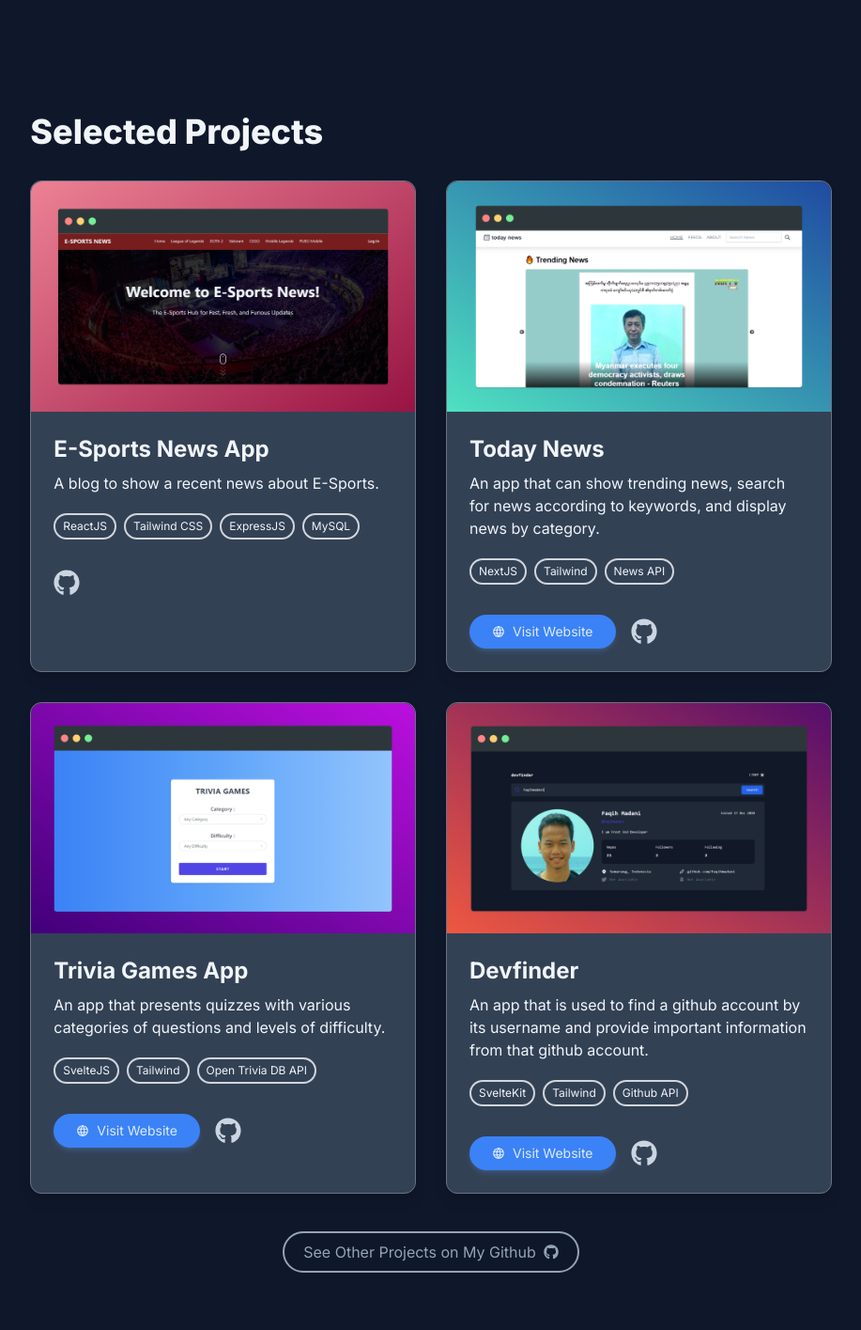
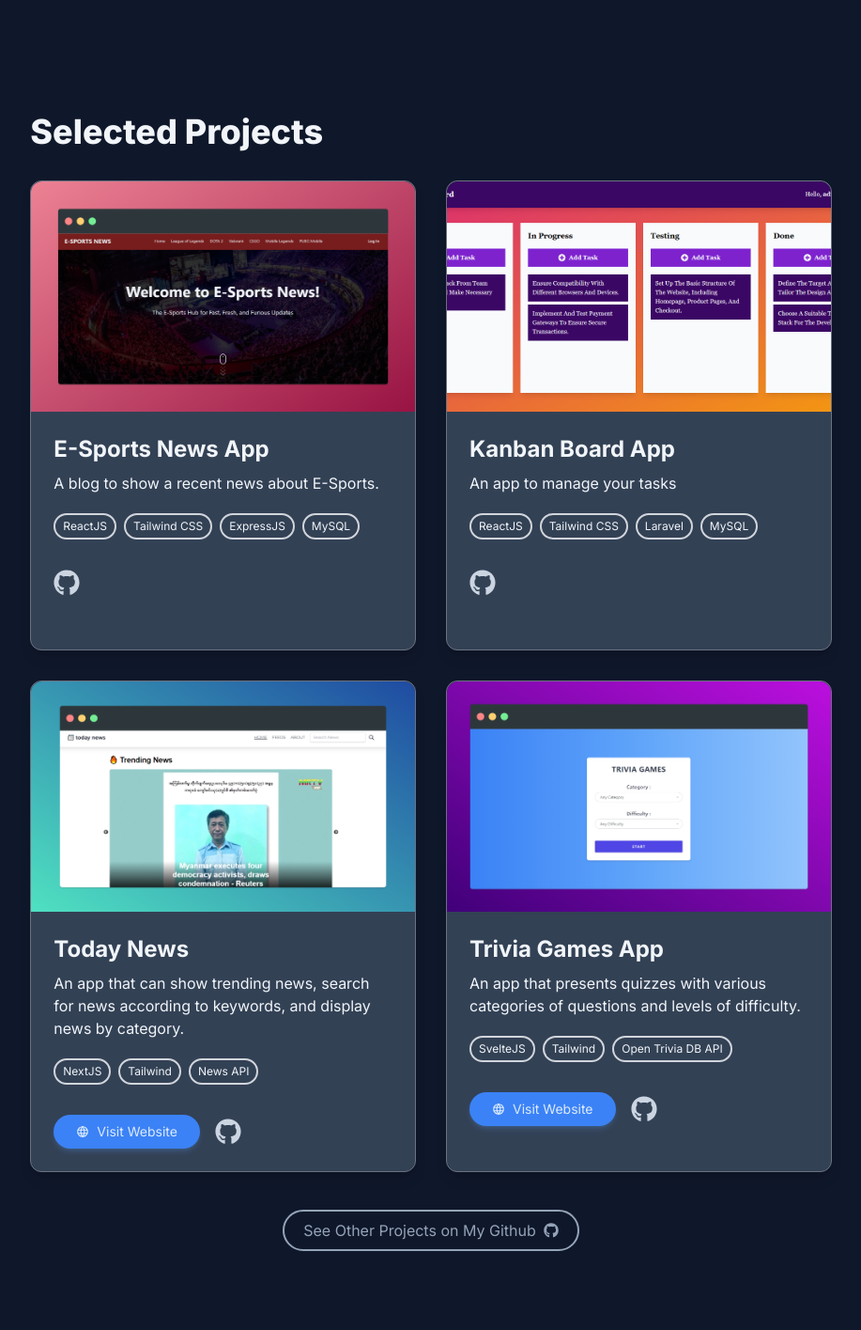
Before and after one commit to faqihmadani/portfolio-site, a Next.js app: page / in a window 1280 px wide. Shown: the part 720-2135 px from the top of the page at 94% size, without its empty margins (181-1098 px from the left). Built offline with nearby package versions, Linux system fonts and the light colour scheme.

Commit message:
add project kanban

```diff
--- a/components/DataProjects.js
+++ b/components/DataProjects.js
@@ -6,6 +6,14 @@ export const Data = [
         stacks: ["ReactJS", "Tailwind CSS", "ExpressJS", "MySQL"],
         demo: "",
         github: "https://github.com/faqihmadani/esports-news",
+    },
+    {
+        img: "/kanban.png",
+        title: "Kanban Board App",
+        desc: "An app to manage your tasks",
+        stacks: ["ReactJS", "Tailwind CSS", "Laravel", "MySQL"],
+        demo: "",
+        github: "https://github.com/faqihmadani/kanban-board",
     },
     {
         img: "/today-news-2.png",
@@ -23,12 +31,12 @@ export const Data = [
         demo: "https://trivia-games-lovat.vercel.app",
         github: "https://github.com/faqihmadani/trivia-games",
     },
-    {
-        img: "/finder.png",
-        title: "Devfinder",
-        desc: "An app that is used to find a github account by its username and provide important information from that github account.",
-        stacks: ["SvelteKit", "Tailwind", "Github API"],
-        demo: "https://devfinder-alpha.vercel.app",
-        github: "https://github.com/faqihmadani/devfinder",
-    },
+    // {
+    //     img: "/finder.png",
+    //     title: "Devfinder",
+    //     desc: "An app that is used to find a github account by its username and provide important information from that github account.",
+    //     stacks: ["SvelteKit", "Tailwind", "Github API"],
+    //     demo: "https://devfinder-alpha.vercel.app",
+    //     github: "https://github.com/faqihmadani/devfinder",
+    // },
 ]
```
Also changed, not shown: public/kanban.png (added).
